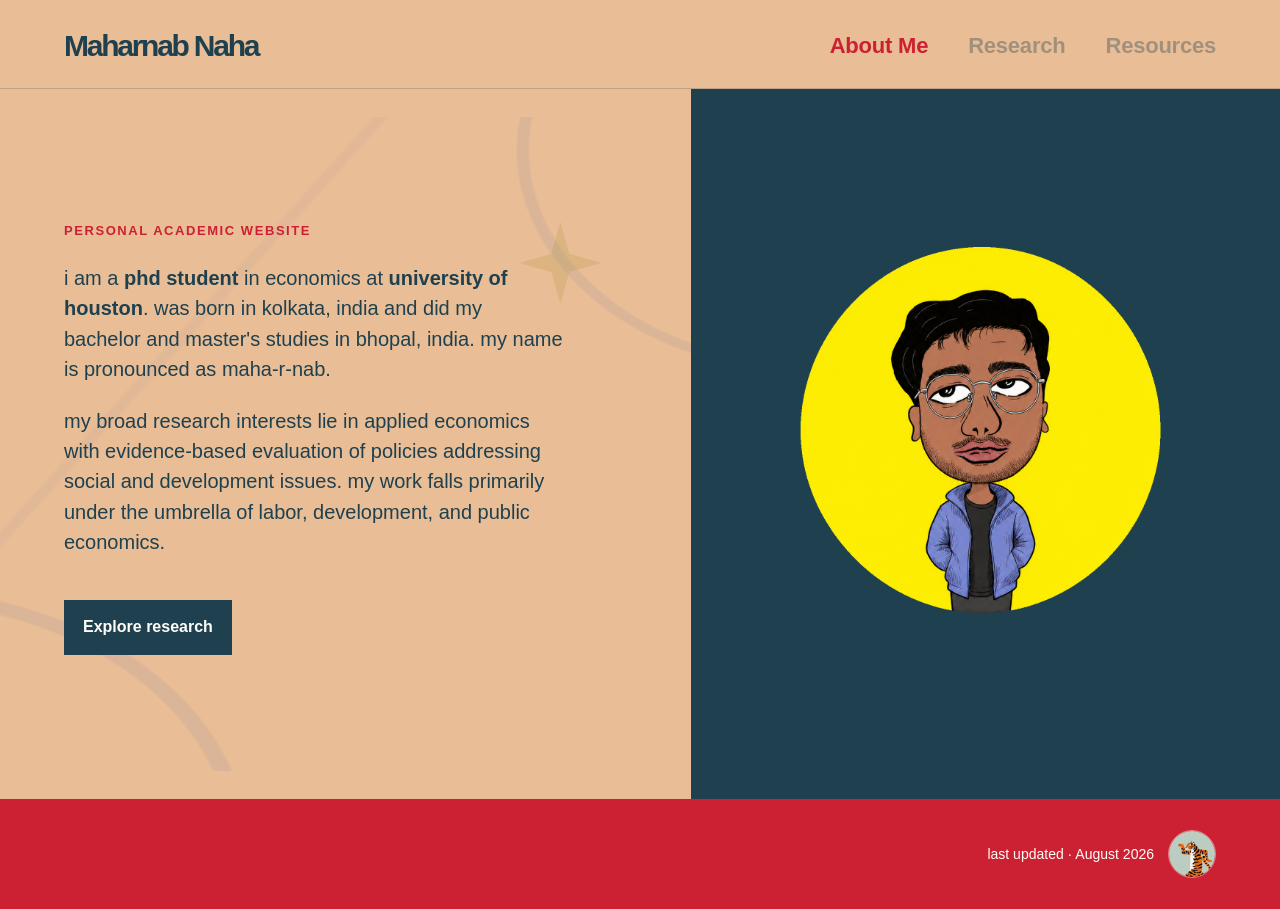
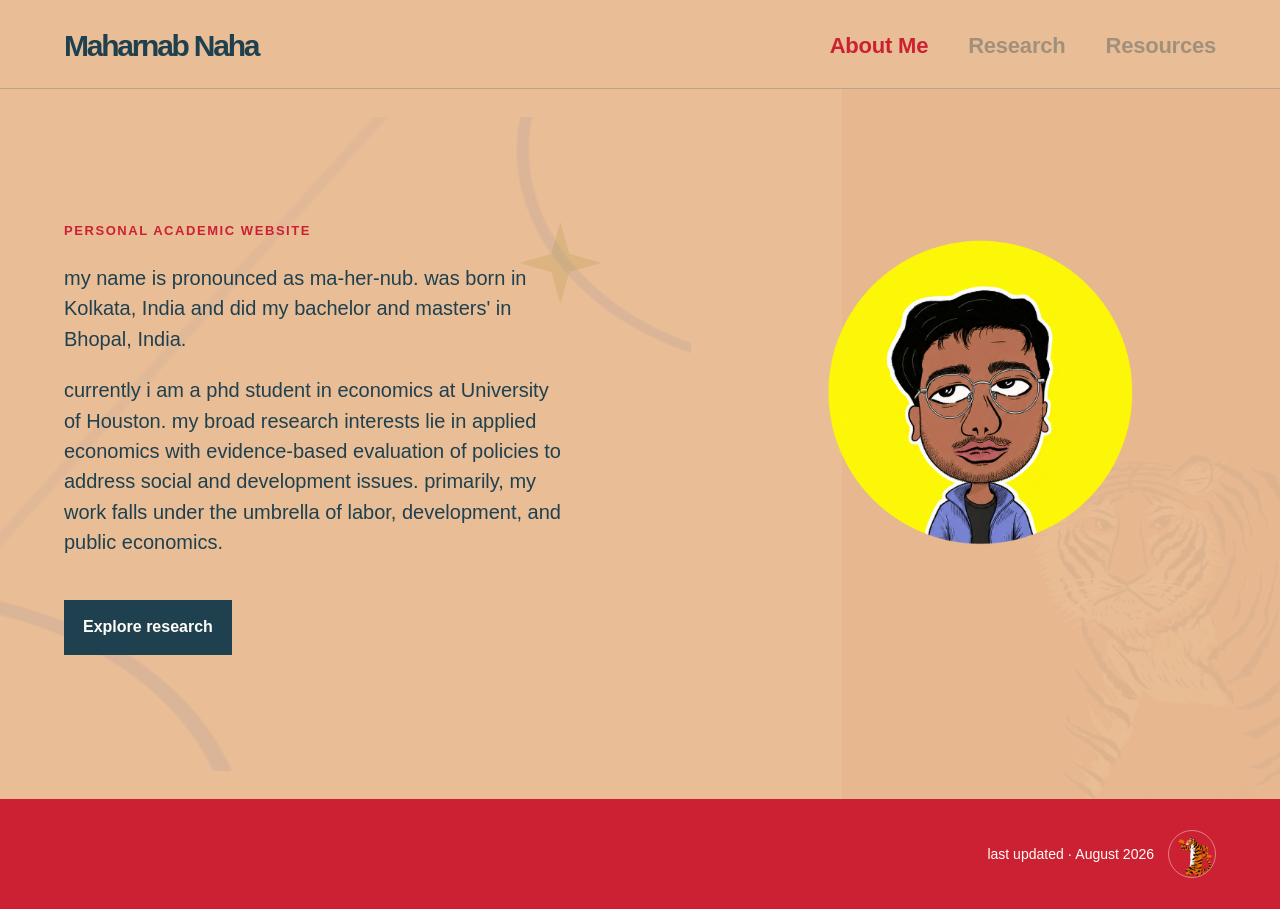
Before and after one commit to nahamaharnab/nahamaharnab.github.io, a Next.js app: page / in a window 1280 px wide. Built offline with nearby package versions, Linux system fonts and the light colour scheme.

Commit message:
Unify hero and update profile assets

```diff
--- a/app/components/SiteChrome.tsx
+++ b/app/components/SiteChrome.tsx
@@ -38,7 +38,7 @@ export function SiteFooter() {
       <p className="footer-updated">last updated · August 2026</p>
       <img
         className="footer-tiger"
-        src="/tiger-footer.jpg"
+        src="/tiger-footer-transparent.png"
         alt=""
       />
     </footer>
--- a/app/globals.css
+++ b/app/globals.css
@@ -27,6 +27,12 @@ body {
   background: var(--paper);
   color: var(--ink);
   font-family: Arial, Helvetica, sans-serif;
+}
+
+main {
+  display: flex;
+  flex-direction: column;
+  min-height: 100svh;
 }
 
 a {
@@ -258,7 +264,7 @@ h1 {
 
 .hero-art {
   align-items: center;
-  background: var(--ink);
+  background: transparent;
   display: flex;
   justify-content: center;
   min-height: 100%;
@@ -492,6 +498,10 @@ footer {
   padding: 31px max(5vw, 40px);
 }
 
+main > footer {
+  margin-top: auto;
+}
+
 footer p {
   font-size: 14px;
   margin-bottom: 0;
--- a/app/page.tsx
+++ b/app/page.tsx
@@ -10,15 +10,14 @@ export default function AboutPage() {
           <p className="eyebrow">personal academic website</p>
           <div className="intro">
             <p>
-              i am a <strong>phd student</strong> in economics at{" "}
-              <strong>university of houston</strong>. was born in kolkata, india and
-              did my bachelor and master&apos;s studies in bhopal, india. my name is
-              pronounced as maha-r-nab.
+              my name is pronounced as ma-her-nub. was born in Kolkata, India and did
+              my bachelor and masters&apos; in Bhopal, India.
             </p>
             <p>
-              my broad research interests lie in applied economics with evidence-based
-              evaluation of policies addressing social and development issues. my work
-              falls primarily under the umbrella of labor, development, and public
+              currently i am a phd student in economics at University of Houston. my
+              broad research interests lie in applied economics with evidence-based
+              evaluation of policies to address social and development issues. primarily,
+              my work falls under the umbrella of labor, development, and public
               economics.
             </p>
           </div>
@@ -28,7 +27,7 @@ export default function AboutPage() {
         </div>
         <div className="hero-art hero-portrait">
           <img
-            src="/maharnab-portrait-transparent-v2.png"
+            src="/maharnab-profile-reference-details.png"
             alt="Painted caricature of Maharnab Naha wearing round glasses and a blue jacket."
           />
         </div>
```
Also changed, not shown: public/maharnab-profile-reference-details.png (added), public/tiger-footer-transparent.png (added).
